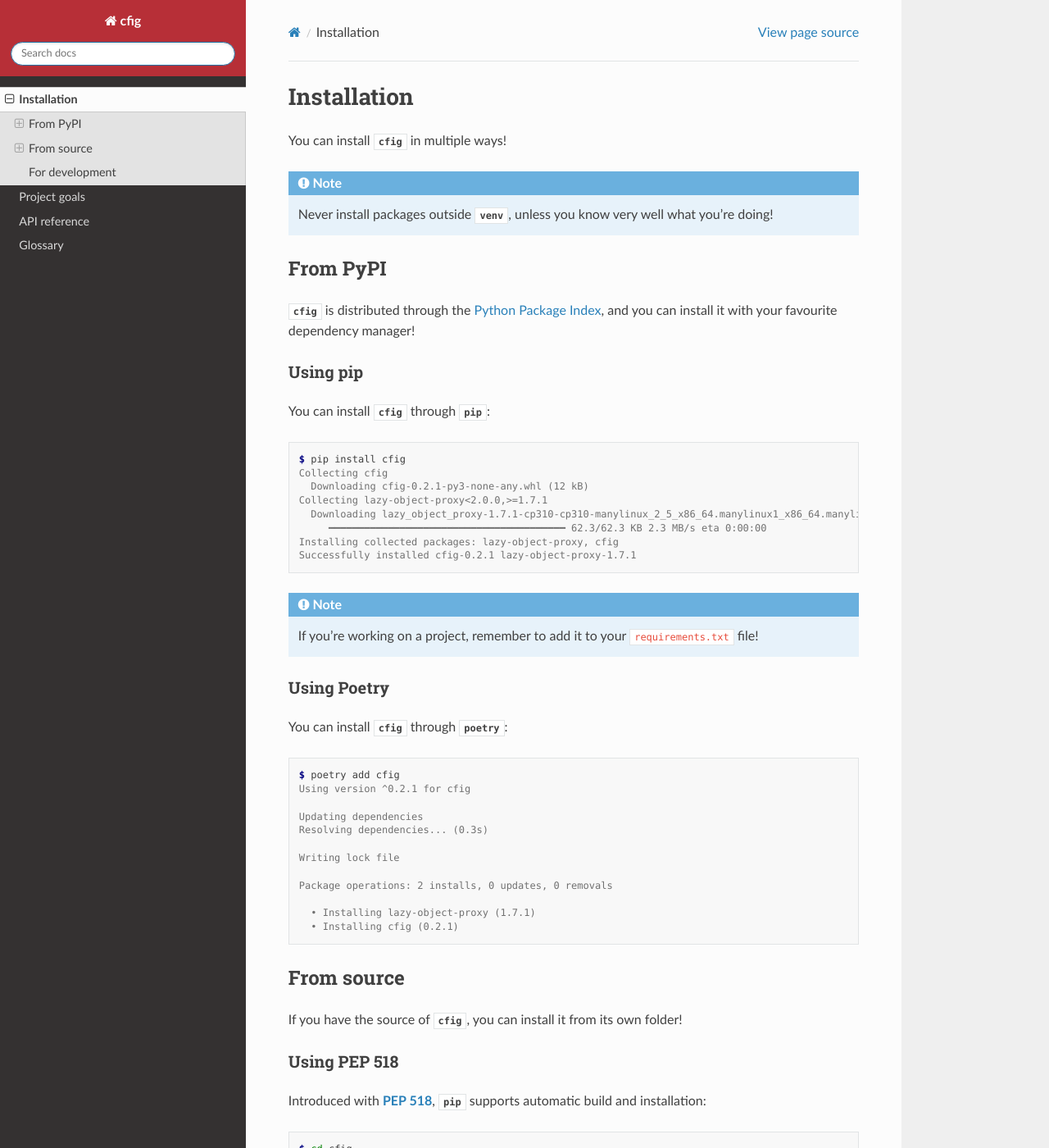
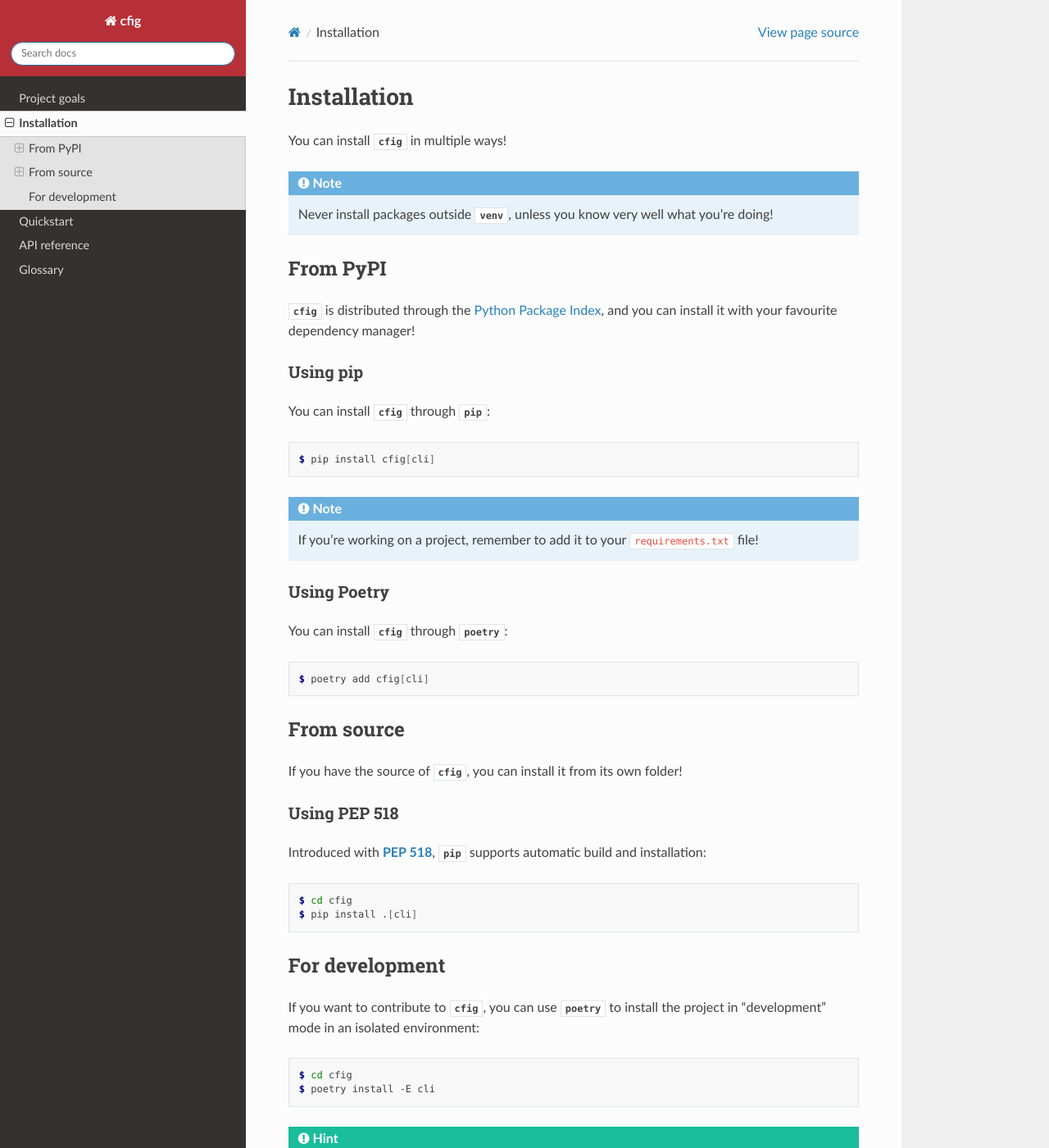
Before and after one commit to Steffo99/cfig, a Sphinx documentation site: the page built from docs/installation.rst, in a window 1280 px wide and 1400 px high. Shown: the whole window at 82% size. Built offline with Sphinx 7.4.7 and the Read the Docs theme 2.0.0, drawn with Linux system fonts in a browser that asks for light colours.

Commit message:
:spiral_notepad: idk docs

```diff
--- a/docs/installation.rst
+++ b/docs/installation.rst
@@ -24,14 +24,7 @@ You can install :mod:`cfig` through :mod:`pip`:
 
 .. code-block:: console
 
-    $ pip install cfig
-    Collecting cfig
-      Downloading cfig-0.2.1-py3-none-any.whl (12 kB)
-    Collecting lazy-object-proxy<2.0.0,>=1.7.1
-      Downloading lazy_object_proxy-1.7.1-cp310-cp310-manylinux_2_5_x86_64.manylinux1_x86_64.manylinux_2_17_x86_64.manylinux2014_x86_64.whl (62 kB)
-         ━━━━━━━━━━━━━━━━━━━━━━━━━━━━━━━━━━━━━━━━ 62.3/62.3 KB 2.3 MB/s eta 0:00:00
-    Installing collected packages: lazy-object-proxy, cfig
-    Successfully installed cfig-0.2.1 lazy-object-proxy-1.7.1
+    $ pip install cfig[cli]
 
 .. note::
 
@@ -45,18 +38,7 @@ You can install :mod:`cfig` through :mod:`poetry`:
 
 .. code-block:: console
 
-    $ poetry add cfig
-    Using version ^0.2.1 for cfig
-
-    Updating dependencies
-    Resolving dependencies... (0.3s)
-
-    Writing lock file
-
-    Package operations: 2 installs, 0 updates, 0 removals
-
-      • Installing lazy-object-proxy (1.7.1)
-      • Installing cfig (0.2.1)
+    $ poetry add cfig[cli]
 
 
 From source
@@ -73,7 +55,7 @@ Introduced with :pep:`518`, :mod:`pip` supports automatic build and installation
 .. code-block:: console
 
     $ cd cfig
-    $ pip install .
+    $ pip install .[cli]
 
 
 For development
@@ -84,7 +66,7 @@ If you want to contribute to :mod:`cfig`, you can use :mod:`poetry` to install t
 .. code-block:: console
 
     $ cd cfig
-    $ poetry install
+    $ poetry install -E cli
 
 .. hint::
 
```
Also changed, not shown: docs/index.rst (+21 -8 lines), docs/quickstart.rst (added, +27 -0 lines), docs/example-configuration.png (added), docs/example-definition.png (added), docs/example-usage.png (added).
